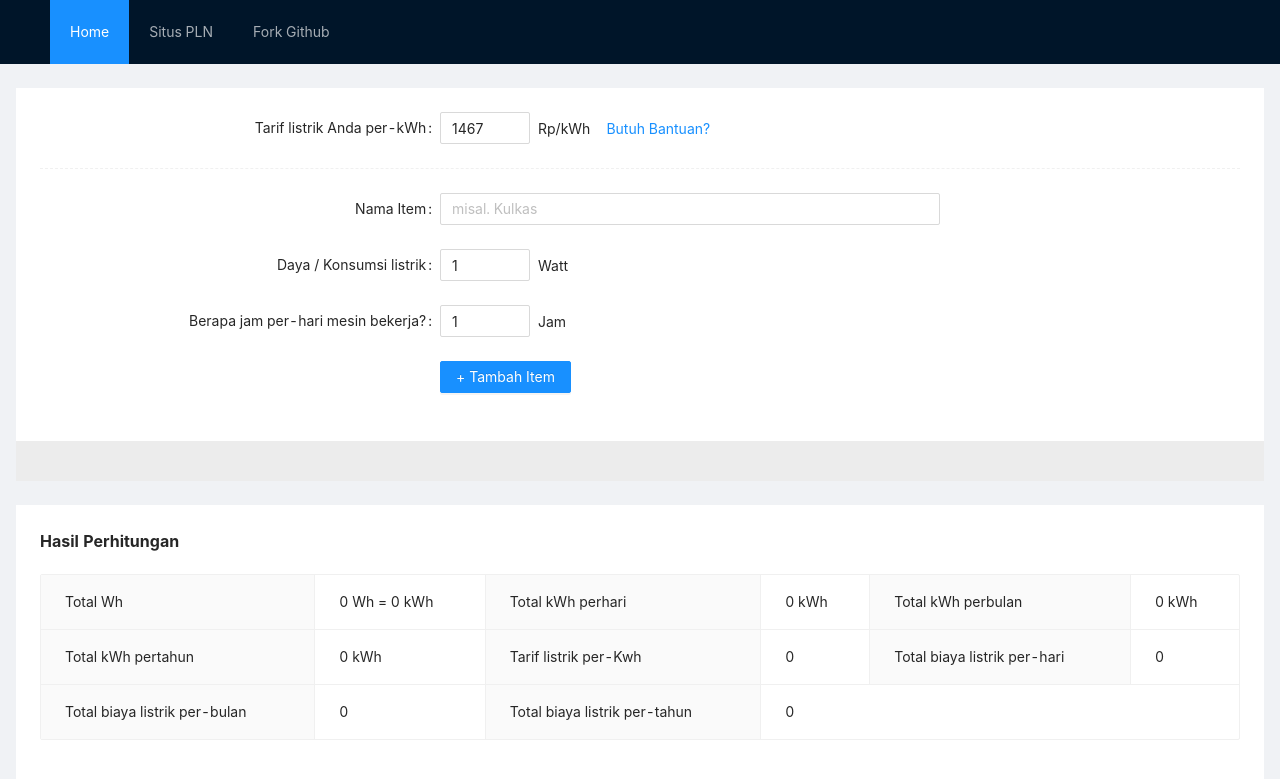
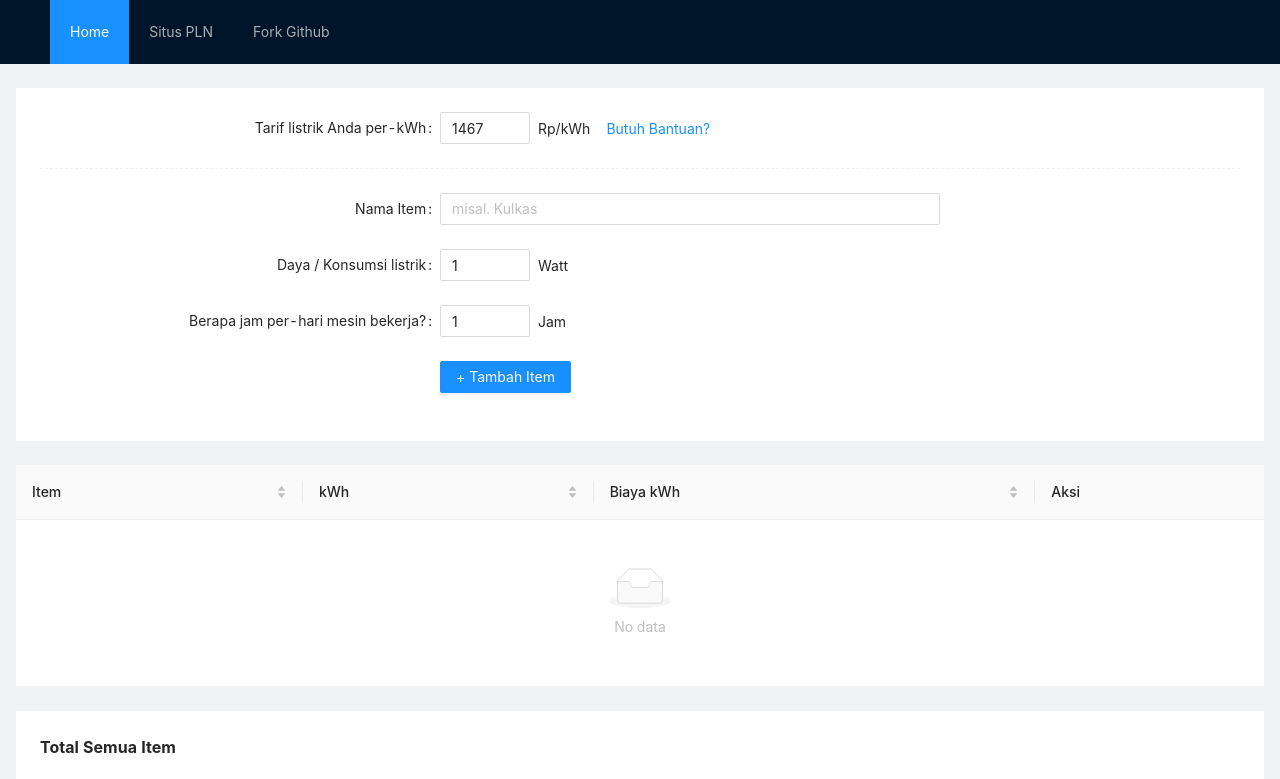
Before and after one commit to rririanto/kalkulator-listrik, a React (Create React App) app: page / in a window 1280 px wide. Shown: the top 779 px of the page. Built offline with nearby package versions, Linux system fonts and the light colour scheme.

Commit message:
feat: add table view & change calculate behaviours

```diff
--- a/package.json
+++ b/package.json
@@ -10,6 +10,7 @@
     "@testing-library/user-event": "^7.1.2",
     "antd": "^4.1.2",
     "react": "^16.13.1",
+    "react-device-detect": "^1.12.0",
     "react-dom": "^16.13.1",
     "react-scripts": "3.4.1"
   },
--- a/src/App.js
+++ b/src/App.js
@@ -1,20 +1,25 @@
 import React, { Component } from "react";
 import "./App.css";
 import FormSettings from "./components/FormSettings";
+import TableList from "./components/TableList";
 import CardList from "./components/CardList";
 import FormItems from "./components/FormItems";
 import Details from "./components/Details";
 import HeaderMenu from "./components/Header";
-import { Layout, Row, Divider } from "antd";
+import { Layout, Divider, Row } from "antd";
+import { BrowserView, MobileView } from "react-device-detect";
 
 const { Content } = Layout;
 
 class App extends Component {
-  state = {
+  constructor() {
+    super();
+    this.state = {
       dataItem: [],
       rates: 1467,
       result: {},
     };
+  }
 
   formatCurrency = (props) =>
     new Intl.NumberFormat("id-ID", {
@@ -22,43 +27,66 @@ class App extends Component {
       currency: "IDR",
     }).format(parseFloat(props).toFixed(2));
 
-  calculateRate = (props) => {
-    if (props.length >= 1 && this.state.rates > 0) {
+  calculateRate = (total) => {
+    const rates = this.formatCurrency(this.state.rates);
+    const kwh = total / 1000;
+    const dailyKwh = kwh * 1;
+    const monthlyKwh = parseFloat(dailyKwh * 30).toFixed(2);
+    const baseDailyRate = parseFloat(dailyKwh * this.state.rates).toFixed(2);
+    const dailyRate = this.formatCurrency(baseDailyRate);
+    const monthlyRate = this.formatCurrency(baseDailyRate * 30);
+    return {
+      rates,
+      kwh,
+      dailyKwh,
+      monthlyKwh,
+      baseDailyRate,
+      dailyRate,
+      monthlyRate,
+    };
+  };
+
+  totalItem = (item) => {
+    const { itemName, itemWatt, itemHour } = item;
+    const total = itemWatt * itemHour;
+    const description = `${itemName} (${itemWatt} Watt x ${itemHour} jam/hari = ${total} Wh)`;
+    const result = this.calculateRate(total);
+    const dailyMonthlyKwh = `${result.dailyKwh} kWh/hari = ${result.monthlyKwh} kWh/bulan`;
+    const dailyMonthlyKwhRate = `${result.dailyRate}/hari = ${result.monthlyRate}/bulan`;
+    delete result.baseDailyRate;
+    delete result.rates;
+    return {
+      ...result,
+      description,
+      dailyMonthlyKwh,
+      dailyMonthlyKwhRate,
+    };
+  };
+  totalAllItem = (props) => {
     const total = props.reduce(
       (prev, next) => prev + next.itemWatt * next.itemHour,
       0
     );
-      const rates = this.formatCurrency(this.state.rates);
-      const kwh = total / 1000;
-      const dailyKwh = kwh * 1;
-      const monthlyKwh = parseFloat(dailyKwh * 30).toFixed(2);
-      const yearlyKwh = parseFloat(monthlyKwh * 12).toFixed(2);
-      const baseDailyRate = parseFloat(dailyKwh * this.state.rates).toFixed(2);
-      const dailyRate = this.formatCurrency(baseDailyRate);
-      const monthlyRate = this.formatCurrency(baseDailyRate * 30);
-      const yearlyRate = this.formatCurrency(baseDailyRate * 360);
-
+    const result = this.calculateRate(total);
+    const yearlyKwh = parseFloat(result.monthlyKwh * 12).toFixed(2);
+    const yearlyRate = this.formatCurrency(result.baseDailyRate * 360);
     this.setState({
       result: {
+        ...result,
         total,
-          rates,
-          kwh,
-          dailyKwh,
-          monthlyKwh,
         yearlyKwh,
-          dailyRate,
-          monthlyRate,
         yearlyRate,
       },
     });
-    }
   };
 
-  addNewProfile = (formData) => {
+  addNewItem = (formData) => {
+    const newFormData = { ...formData, ...this.totalItem(formData) };
+    console.log(newFormData);
     this.setState((prevState) => ({
-      dataItem: [...prevState.dataItem, formData],
+      dataItem: [...prevState.dataItem, newFormData],
     }));
-    this.calculateRate(this.state.dataItem);
+    this.totalAllItem(this.state.dataItem);
   };
 
   electricityRates = (props) => {
@@ -66,16 +94,15 @@ class App extends Component {
       {
         rates: props.rates,
       },
-      () => this.calculateRate(this.state.dataItem)
+      () => this.totalAllItem(this.state.dataItem)
     );
   };
 
   removeItems = (index) => {
-    const items = this.state.dataItem.filter((item) => item.id !== index);
-    items.map((item, index) => (item.id = index));
-    this.setState({ dataItem: items });
-    this.setState({ result: {} });
-    this.calculateRate(items);
+    const items = this.state.dataItem.filter((item) => item.key !== index);
+    items.map((item, index) => (item.key = index));
+    this.setState({ dataItem: items, result: {} });
+    this.totalAllItem(items);
   };
 
   render() {
@@ -86,19 +113,27 @@ class App extends Component {
           <div className="site-layout-content" style={{ padding: 24 }}>
             <FormSettings onSubmit={this.electricityRates} />
             <Divider dashed />
-            <FormItems onSubmit={this.addNewProfile} />
+            <FormItems onSubmit={this.addNewItem} />
           </div>
-          <div className="site-card-wrapper">
+        </Content>
+        <Content style={{ margin: "24px 16px 0" }}>
+          <BrowserView>
+            <TableList
+              data={this.state.dataItem}
+              removeItems={this.removeItems}
+            />
+          </BrowserView>
+          <MobileView>
             <Row gutter={[18, 24]}>
               {this.state.dataItem.map((item) => (
                 <CardList
                   removeItems={this.removeItems}
-                  key={item.id}
+                  key={item.key}
                   {...item}
                 />
               ))}
             </Row>
-          </div>
+          </MobileView>
         </Content>
         <Content style={{ margin: "24px 16px 0" }}>
           <div className="site-layout-content" style={{ padding: 24 }}>
--- a/src/components/CardList.js
+++ b/src/components/CardList.js
@@ -8,6 +8,7 @@ class CardList extends Component {
 
   render() {
     const item = this.props;
+    console.log(item);
     return (
       <Col xs={24} sm={20} md={8} lg={8} xl={6}>
         <Card
@@ -19,7 +20,11 @@ class CardList extends Component {
             </button>
           }
         >
-          Daya {item.itemWatt} Watt, bekerja selama {item.itemHour} jam per hari
+          {item.description}
+          <br />
+          <b>kWh:</b> {item.dailyMonthlyKwh}
+          <br />
+          <b>Biaya kWh:</b> {item.dailyMonthlyKwhRate}
         </Card>
       </Col>
     );
--- a/src/components/Details.js
+++ b/src/components/Details.js
@@ -4,7 +4,7 @@ import { Descriptions } from "antd";
 const Details = (props) => (
   <div>
     <Descriptions
-      title="Hasil Perhitungan"
+      title="Total Semua Item"
       bordered
       column={{ xxl: 4, xl: 3, lg: 3, md: 3, sm: 2, xs: 1 }}
     >
--- a/src/components/FormItems.js
+++ b/src/components/FormItems.js
@@ -19,20 +19,16 @@ const tailLayout = {
 class FormItems extends Component {
   constructor() {
     super();
-    this.state = { id: 0, itemName: "", itemWatt: 1, itemHour: 1 };
+    this.state = { key: 0, itemName: "", itemWatt: 1, itemHour: 1 };
   }
 
   handleSubmit = async (e) => {
     this.setState((prevState) => ({
-      id: prevState.id + 1,
+      key: prevState.key + 1,
     }));
     this.props.onSubmit(this.state);
     this.setState({ itemName: "", itemWatt: 1, itemHour: 1 });
   };
-
-  //handleChange = (value) => {
-  //  this.setState({itemHour: value})
-  //}
 
   render() {
     return (
--- a/src/components/FormSettings.js
+++ b/src/components/FormSettings.js
@@ -19,7 +19,8 @@ class FormSettings extends Component {
   }
 
   handleChange = (value) => {
-    this.setState({
+    this.setState(
+      {
         rates: value,
       },
       () => this.props.onSubmit(this.state)
--- /dev/null
+++ b/src/components/TableList.js
@@ -0,0 +1,58 @@
+import React, { Component } from "react";
+
+import { Table } from "antd";
+
+class TableList extends Component {
+  constructor(props) {
+    super(props);
+    this.columns = [
+      {
+        title: "Item",
+        dataIndex: "description",
+        sorter: (a, b) => a.itemName.length - b.itemName.length,
+      },
+      {
+        title: "kWh",
+        dataIndex: "dailyMonthlyKwh",
+        sorter: (a, b) => a.dailyMonthlyKwh - b.dailyMonthlyKwh,
+      },
+      {
+        title: "Biaya kWh",
+        dataIndex: "dailyMonthlyKwhRate",
+        sorter: (a, b) => a.dailyMonthlyKwhRate - b.dailyMonthlyKwhRate,
+      },
+      {
+        title: "Aksi",
+        key: "action",
+        render: (text, record) => (
+          <span>
+            <button
+              onClick={(e) => {
+                this.onDelete(record.key, e);
+              }}
+            >
+              Delete
+            </button>
+          </span>
+        ),
+      },
+    ];
+  }
+
+  onDelete = (key, e) => {
+    e.preventDefault();
+    this.props.removeItems(key);
+  };
+
+  render() {
+    return (
+      <Table
+        pagination={{ position: ["bottomCenter"] }}
+        columns={this.columns}
+        dataSource={this.props.data}
+      />
+    );
+  }
+}
+
+export default TableList;
```
Lines whose indentation alone changed are shown as unchanged.
